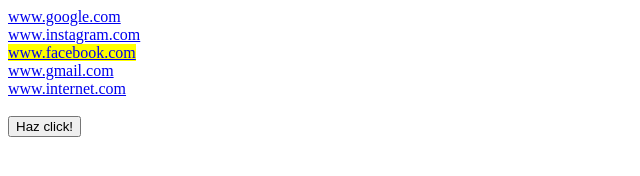
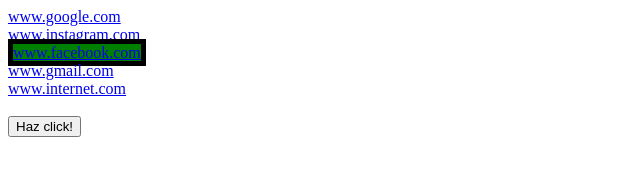
Before and after one commit to NoelTejeda/javascriptNotas, a plain HTML site: page querySelector.html in a window 1280 px wide. Both pictures are taken after a click on the button "Haz click!". Shown: the whole page, without its empty margins (0-640 px from the left). Drawn offline with Linux system fonts and the light colour scheme.

Commit message:
agregando variable query

```diff
--- a/querySelector.html
+++ b/querySelector.html
@@ -21,7 +21,17 @@
 
   <script type="text/javascript">
     function myfuncion() {
-      document.querySelector(".milink").style.backgroundColor = "yellow";
+
+      /* document.querySelector(".milink").style.backgroundColor = "yellow";
+      document.querySelector(".milink").style.border = "5px solid red";
+      */
+      //con una variable para evitar repetir codigo:
+
+      var query = document.querySelector(".milink")
+
+      query.style.backgroundColor = "green"
+      query.style.border = "5px solid black"
+
     }
 
   </script>
```
